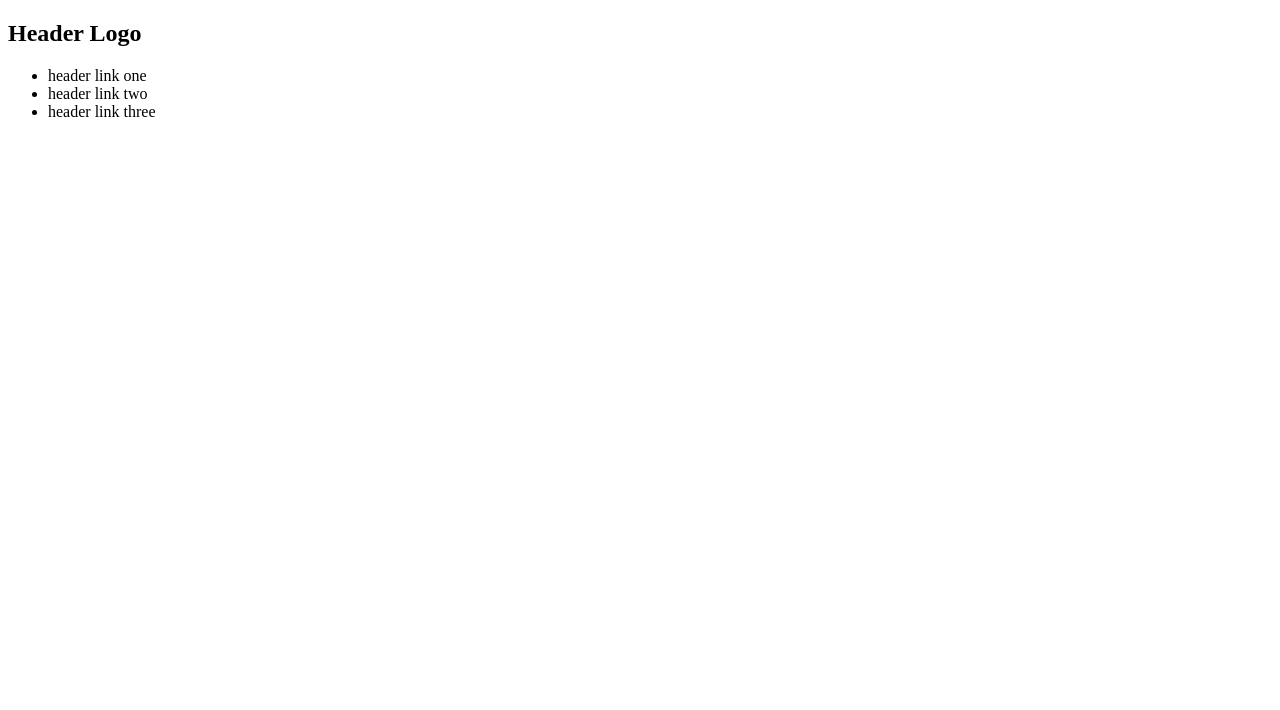
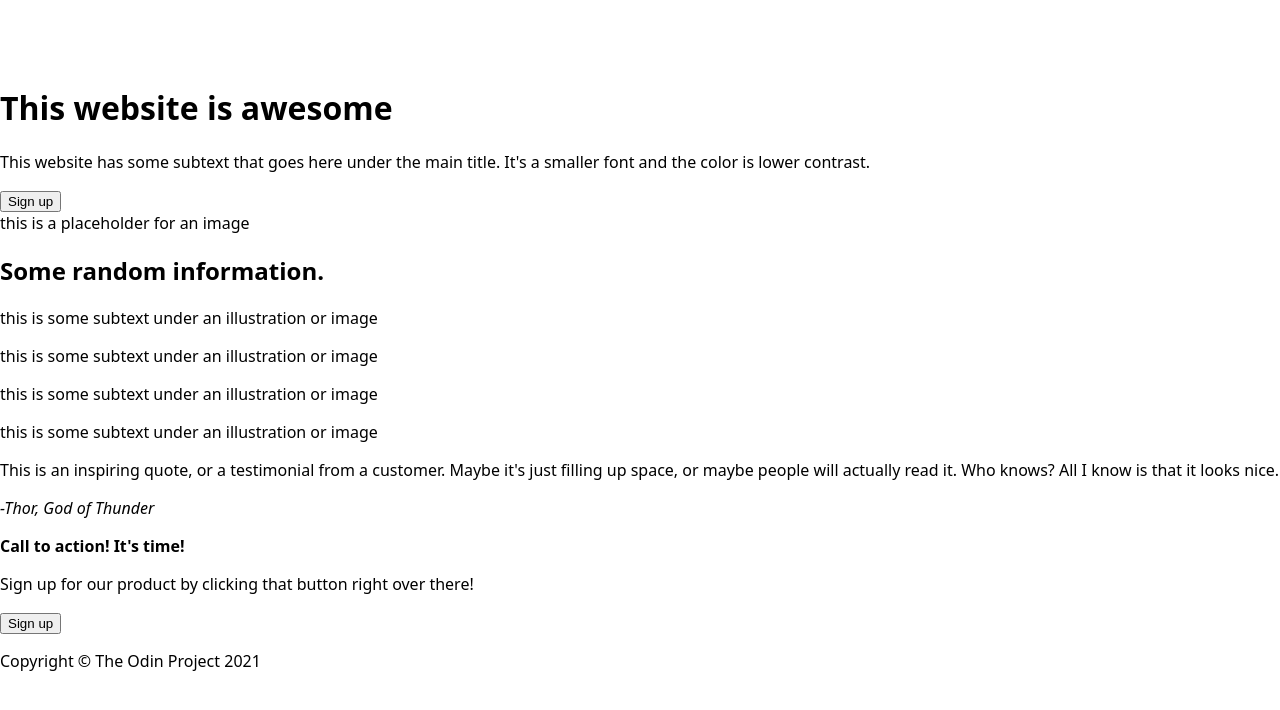
Before and after one commit to kokoab/practice_landing_page, a plain HTML site: page index.html in a window 1280 px wide. Drawn offline with Linux system fonts and the light colour scheme.

Commit message:
finished html code

```diff
--- a/index.html
+++ b/index.html
@@ -1,22 +1,62 @@
 <!DOCTYPE html>
 <html lang="en">
-<head>
-    <meta charset="UTF-8">
-    <meta name="viewport" content="width=device-width, initial-scale=1.0">
+  <head>
+    <meta charset="UTF-8" />
+    <meta name="viewport" content="width=device-width, initial-scale=1.0" />
     <title>Landing Page</title>
-    <link rel="stylesheet" href="styles.css">
-</head>
-<body>
-    <nav>
+    <link rel="stylesheet" href="styles.css" />
+  </head>
+  <body>
+    <header>
+        <div class="logo">Header Logo</div>
+        <nav>
+            <a href="#">header link one</a>
+            <a href="#">header link two</a>
+            <a href="#">header link three</a>
+        </nav>
+    </header>
+    <div class="hero">
+        <div class="hero-text">
+            <h1>This website is awesome</h1>
+            <p>This website has some subtext that goes here under the main title. It's a smaller font and the color is lower contrast.</p>
+            <button>Sign up</button>
+        </div>
+        <div class="hero-image">this is a placeholder for an image</div>
+    </div>
+    <div class="info">
+        <h2>Some random information.</h2>
+        <div class="cards">
+            <div class="card">
+                <div></div>
+                <p>this is some subtext under an illustration or image</p>
+            </div>
+            <div class="card">
+                <div></div>
+                <p>this is some subtext under an illustration or image</p>
+            </div>
+            <div class="card">
+                <div></div>
+                <p>this is some subtext under an illustration or image</p>
+            </div>
+            <div class="card">
+                <div></div>
+                <p>this is some subtext under an illustration or image</p>
+            </div>
+        </div>
+    </div>
+    <div class="quote">
+        <p>This is an inspiring quote, or a testimonial from a customer. Maybe it's just filling up space, or maybe people will actually read it. Who knows? All I know is that it looks nice.</p>
+        <cite>-Thor, God of Thunder</cite>
+    </div>
+    <div class="action">
         <div>
-            <h1>Header Logo</h1>
+            <p><strong>Call to action! It's time!</strong></p>
+            <p>Sign up for our product by clicking that button right over there!</p>
         </div>
-        <ul>
-            <li>header link one</li>
-            <li>header link two</li>
-            <li>header link  three</li>
-        </ul>
-    </nav>
-
+        <button>Sign up</button>
+    </div>
+    <footer>
+        <p>Copyright © The Odin Project 2021</p>
+    </footer>
 </body>
 </html>
--- a/styles.css
+++ b/styles.css
@@ -0,0 +1,30 @@
+body {
+  font-family: system-ui, -apple-system, BlinkMacSystemFont, "Segoe UI", Roboto,
+    Oxygen, Ubuntu, Cantarell, "Open Sans", "Helvetica Neue", sans-serif;
+  padding: 0;
+  margin: 0;
+}
+
+header {
+
+  color: white;
+  padding: 1rem 2rem;
+  display: flex;
+  justify-content: space-between;
+  align-items: center;
+}
+header .logo {
+  font-size: 1.5rem;
+  font-weight: bold;
+}
+header nav a {
+  color: white;
+  margin-left: 1rem;
+  text-decoration: none;
+}
+.head {
+  display: flex;
+  flex-direction: column;
+  padding: 0rem 9rem;
+  background-color: #1f2937;
+}
```
